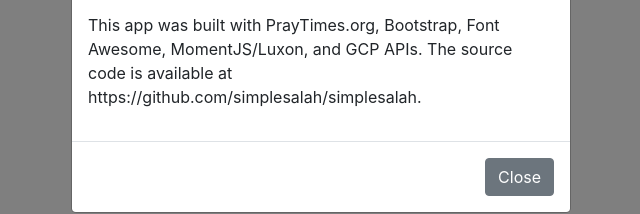
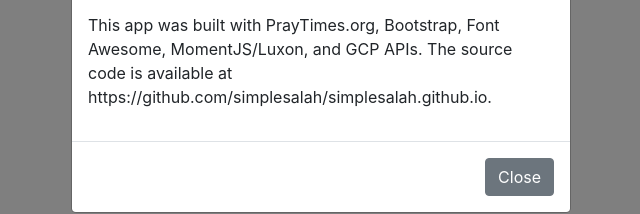
Before and after one commit to simplesalah/simplesalah.github.io, a plain HTML site: page index.html in a window 1280 px wide. Both pictures are taken after a click on the button "About". Shown: the part 391-605 px from the top of the page, 319-959 px from the left. Drawn offline with nearby package versions, Linux system fonts and the light colour scheme; some packages are replaced by stand-ins of ours.

Commit message:
updating github url

```diff
--- a/index.html
+++ b/index.html
@@ -133,7 +133,7 @@
                 <div class="modal-body">
                   <p>Simple Salah aims to serve a fast, ad-free, and clutter-free athan app.</p>
                   <p>Please email us at <b><script>document.write('info');document.write('@');document.write('simplesalah');document.write('.com');</script></b> with suggestions, feature requests, and bug reports.</p>
-                  <p>This app was built with PrayTimes.org, Bootstrap, Font Awesome, MomentJS/Luxon, and GCP APIs. The source code is available at https://github.com/simplesalah/simplesalah.</p>
+                  <p>This app was built with PrayTimes.org, Bootstrap, Font Awesome, MomentJS/Luxon, and GCP APIs. The source code is available at https://github.com/simplesalah/simplesalah.github.io.</p>
                 </div>
                 <div class="modal-footer">
                   <button type="button" class="btn btn-secondary" data-dismiss="modal">Close</button>
```
